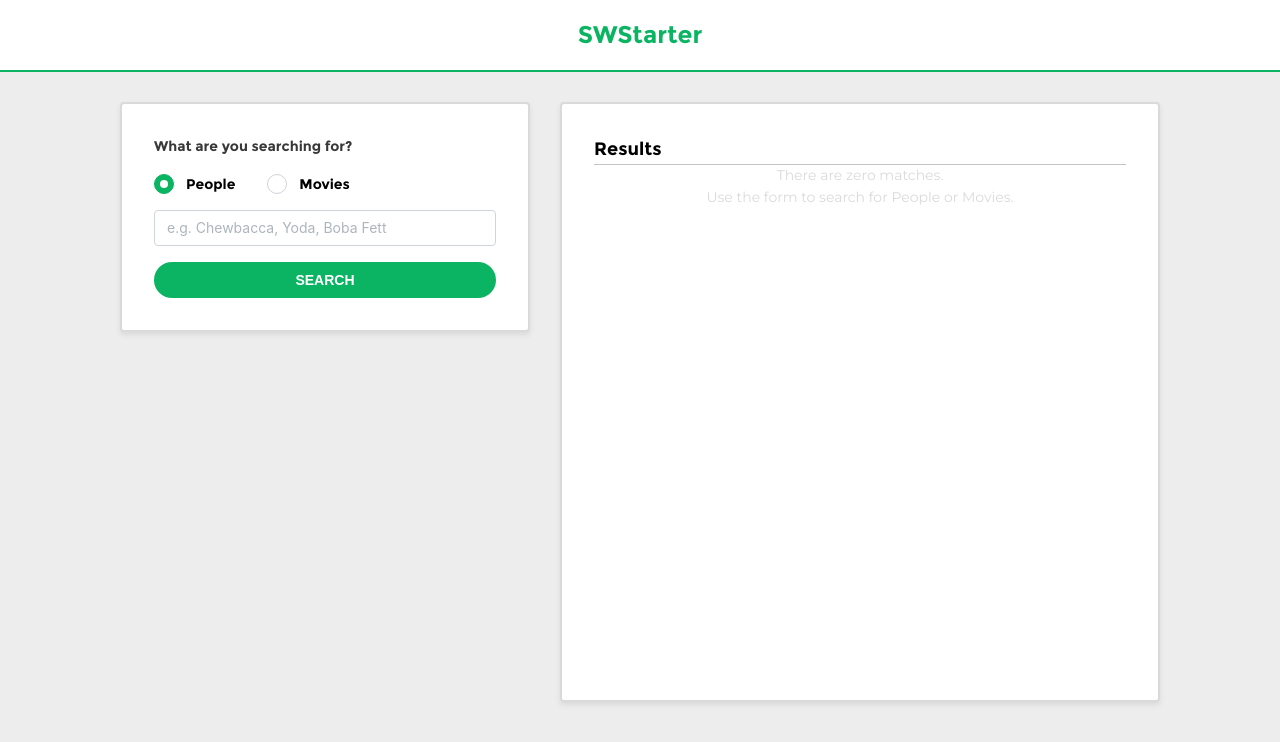
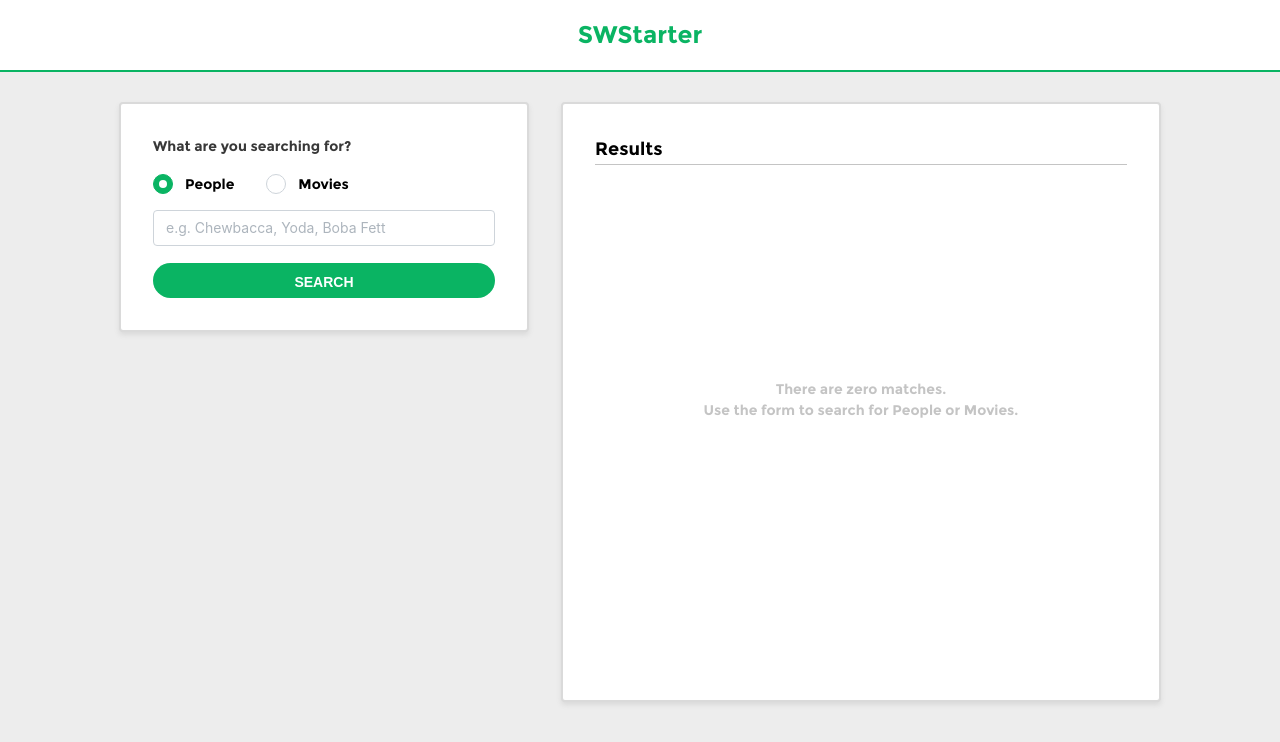
Before and after one commit to jrbarbieri/lawnstarter-test, a React (Vite) app: page / in a window 1280 px wide. Shown: the top 742 px of the page. Built offline with nearby package versions, Linux system fonts and the light colour scheme.

Commit message:
feat: enhance Results component layout and improve Search input validation

```diff
--- a/src/components/Results.jsx
+++ b/src/components/Results.jsx
@@ -7,10 +7,10 @@ export default function Results({ data, onBack }) {
   const navigate = useNavigate();
 
   return (
-    <StyledBox ml={30} h={600} w={600}>
+    <StyledBox ml="xl" h={600} w={600}>
       <Text variant="title">Results</Text>
       <Divider />
-      <Box mb="xl">
+      <Box mb="xl" h="100%">
         {data.length > 0 ? (
           data.map((character, idx) => {
             const isLast = idx === data.length - 1 && !onBack;
@@ -29,8 +29,8 @@ export default function Results({ data, onBack }) {
             );
           })
         ) : (
-          <Flex justify="center" align="center" h="100%">
-            <Text align="center" c="lightGrey.0">
+          <Flex justify="center" align="center" h="100%" w="100%">
+            <Text align="center" c="lightGrey.1" fw={700}>
               There are zero matches.
               <br />
               Use the form to search for People or Movies.
--- a/src/components/Search.jsx
+++ b/src/components/Search.jsx
@@ -56,6 +56,7 @@ export default function Search({ onResults }) {
           placeholder="e.g. Chewbacca, Yoda, Boba Fett"
           value={query}
           onChange={(e) => setQuery(e.target.value)}
+          required
         />
         <Button fullWidth mt="auto" type="submit">
           Search
--- a/src/theme.js
+++ b/src/theme.js
@@ -47,7 +47,13 @@ export const theme = createTheme({
         radius: 24,
       },
       styles: (theme, props) => ({
+        inner: {
+          height: "35px",
+          minHeight: "35px",
+        },
         root: {
+          height: "35px",
+          minHeight: "35px",
           ...(props.variant === "filled" && {
             color: "#fff",
             borderRadius: 24,
```
